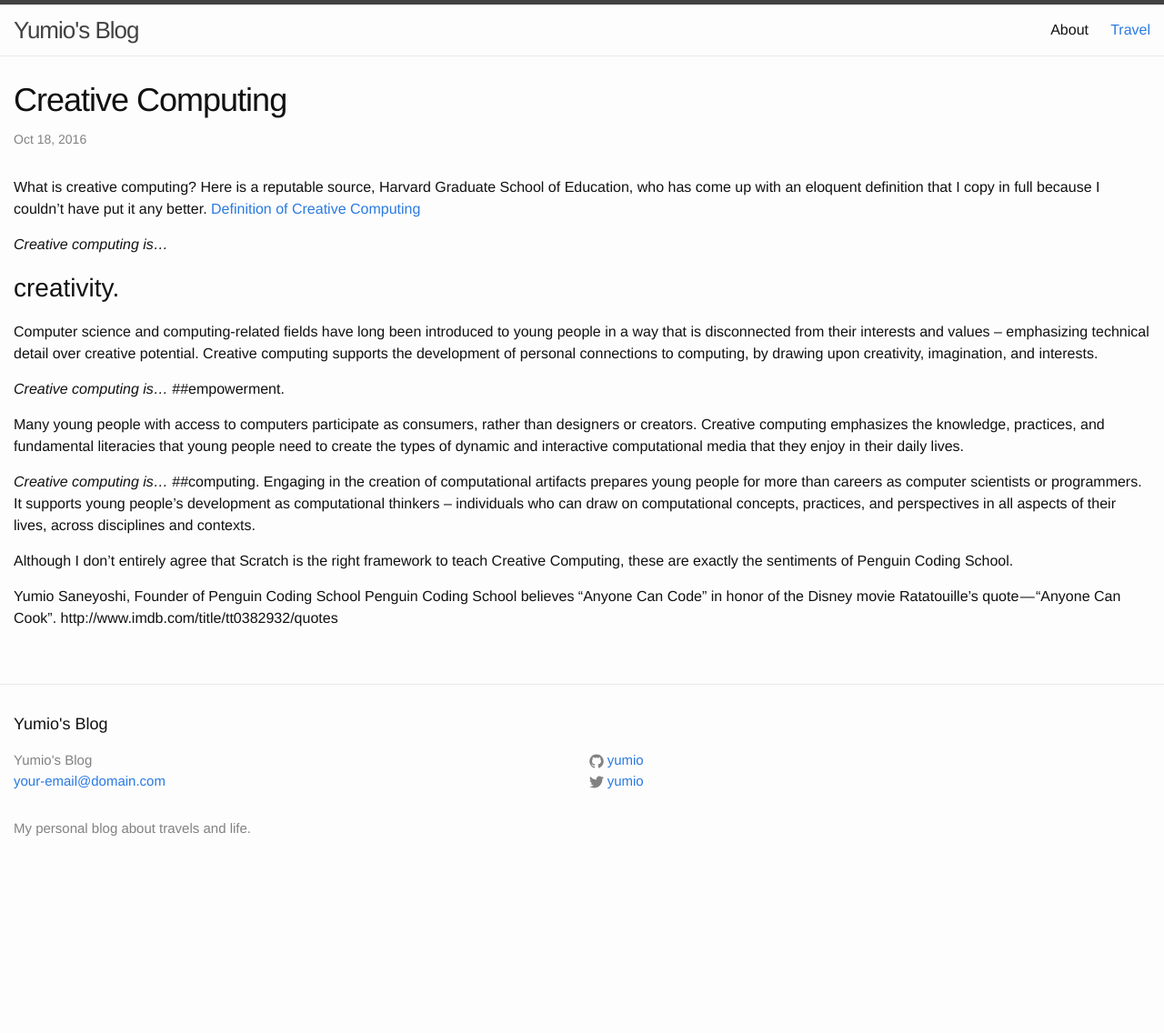
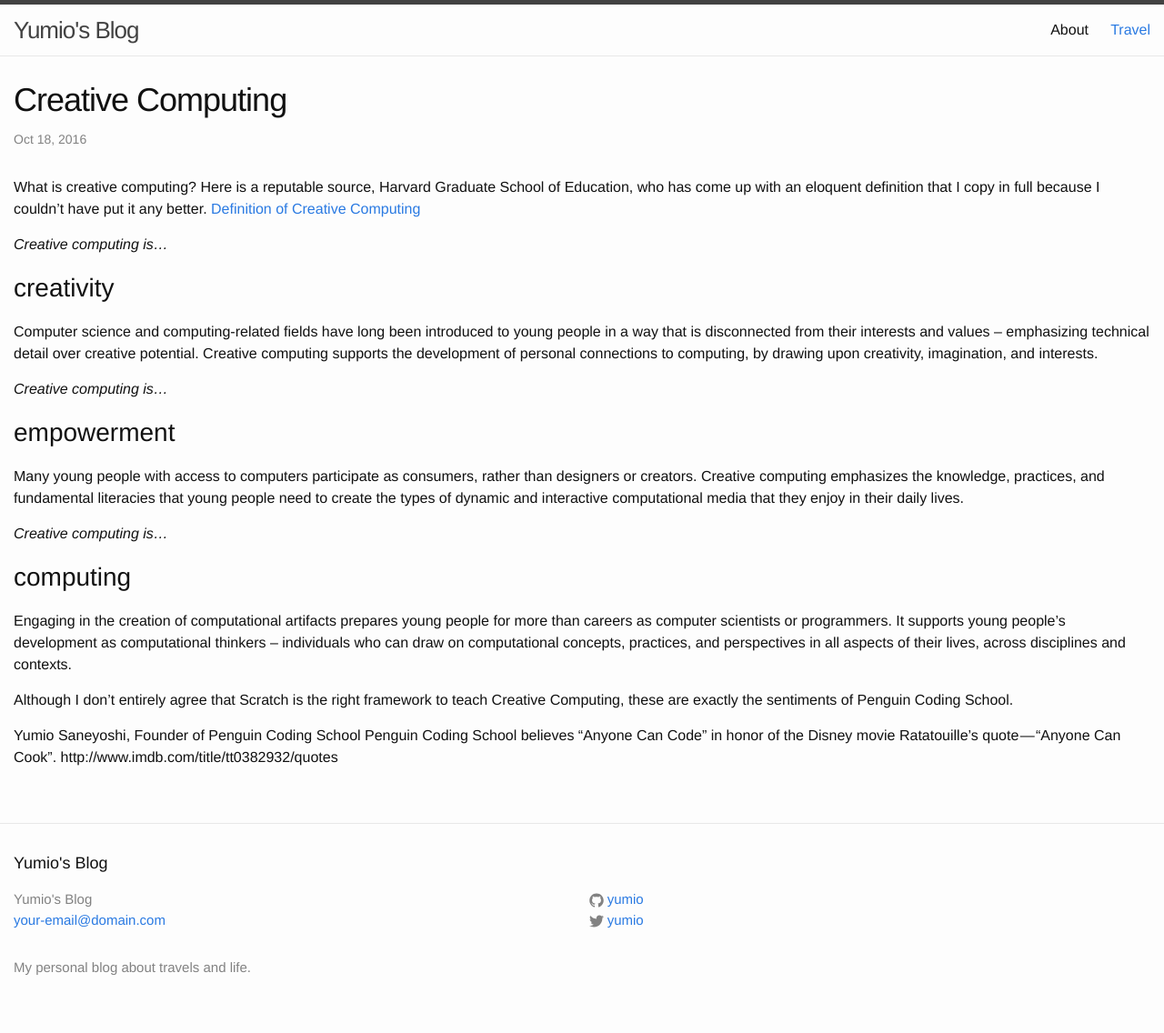
Before and after one commit to yumio/yumio.github.io, a Jekyll site: the page built from _posts/2016-10-18-Creative-Computing.markdown, in a window 1280 px wide. Shown: the whole page at 91% size. Built offline with Jekyll 4.4.1, drawn with Linux system fonts in a browser that asks for light colours; before the commit the page ends 983 px from its top, so only the background shows below that.

Commit message:
new article 10/18

```diff
--- a/_posts/2016-10-18-Creative-Computing.markdown
+++ b/_posts/2016-10-18-Creative-Computing.markdown
@@ -8,19 +8,19 @@ categories:
 What is creative computing?  Here is a reputable source, Harvard Graduate School of Education, who has come up with an eloquent definition that I copy in full because I couldn't have put it any better. [Definition of Creative Computing](http://scratched.gse.harvard.edu/guide/)
 
 *Creative computing is...*
-## creativity.
+## creativity
 
 Computer science and computing-related fields have long been introduced to young people in a way that is disconnected from their interests and values – emphasizing technical detail over creative potential. Creative computing supports the development of personal connections to computing, by drawing upon creativity, imagination, and interests.
 
 
 *Creative computing is...*
-##empowerment.
+## empowerment
 
 Many young people with access to computers participate as consumers, rather than designers or creators. Creative computing emphasizes the knowledge, practices, and fundamental literacies that young people need to create the types of dynamic and interactive computational media that they enjoy in their daily lives.
 
 
 *Creative computing is...*
-##computing.
+## computing
 Engaging in the creation of computational artifacts prepares young people for more than careers as computer scientists or programmers. It supports young people’s development as computational thinkers – individuals who can draw on computational concepts, practices, and perspectives in all aspects of their lives, across disciplines and contexts.
 
 Although I don't entirely agree that Scratch is the right framework to teach Creative Computing, these are exactly the sentiments of Penguin Coding School.
```
